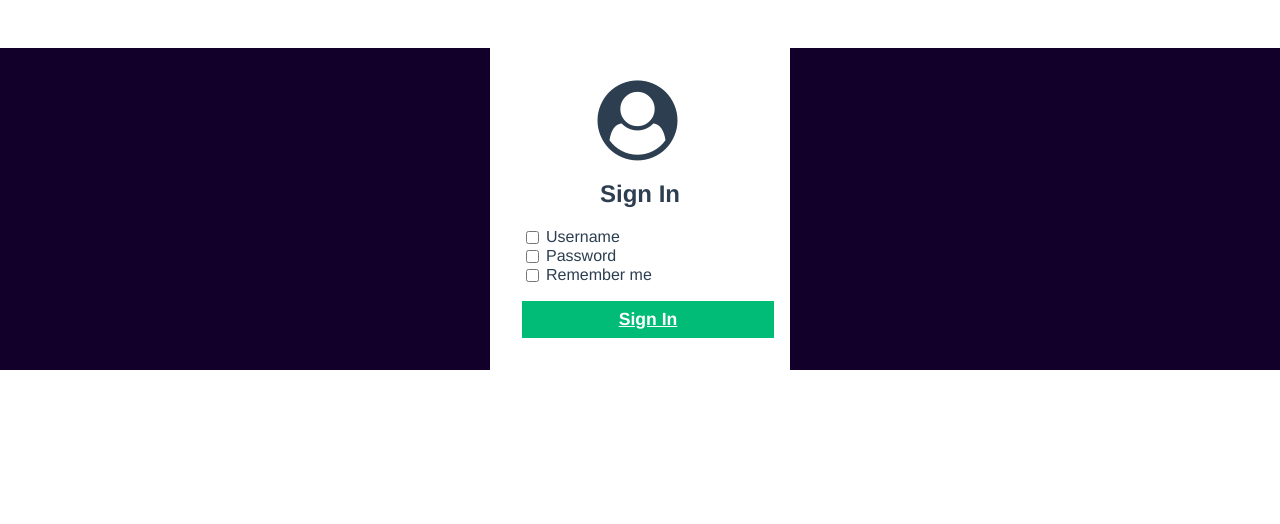
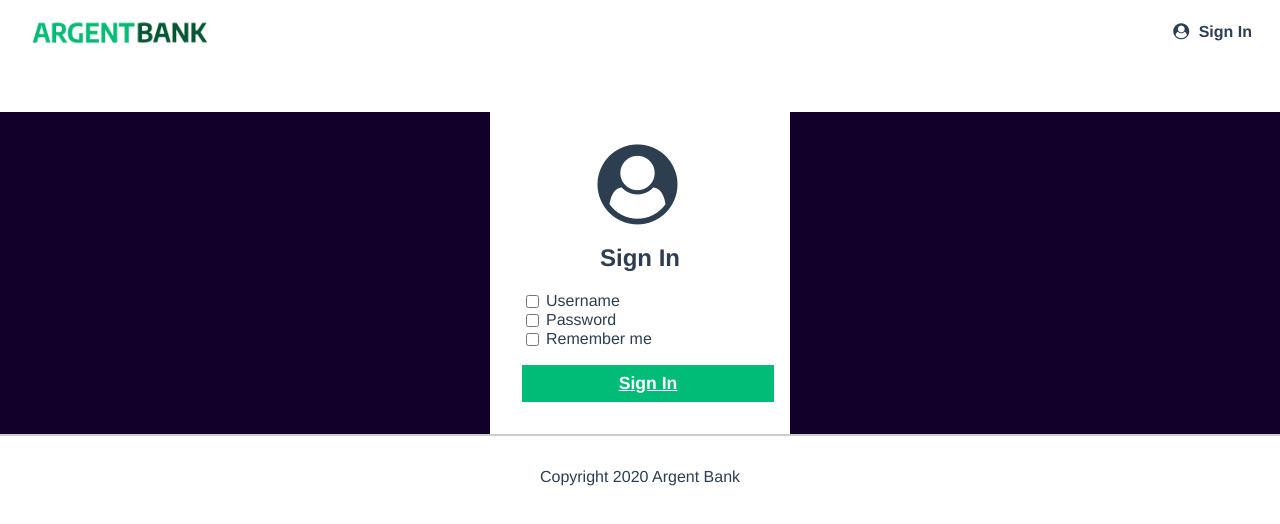
Before and after one commit to heltnx/argentbank, a React (Create React App) app: page /Sign in a window 1280 px wide. Shown: the top 524 px of the page. Built offline with nearby package versions, Linux system fonts and the light colour scheme.

Commit message:
ajout layout 'nav + footer per page ok

```diff
--- /dev/null
+++ b/src/Layouts/Layout.jsx
@@ -0,0 +1,16 @@
+import React from 'react';
+/*layout*/
+import NavBar from './Navbar/NavBar'
+import Footer from './Footer/Footer';
+
+const Layout = ({ children }) => {
+    return (
+        <div className='layout'>
+            <NavBar />
+            <main className='container'> {children} </main>
+            <Footer />
+        </div>
+    );
+};
+
+export default Layout;
--- a/src/Layouts/Navbar/NavBar.jsx
+++ b/src/Layouts/Navbar/NavBar.jsx
@@ -8,18 +8,16 @@ import './navbar.css';
 const NavBar = () => {
     return (
         <nav className="main-nav">
-            <a className="main-nav-logo" href="./index.html">
+            <Link to="/" className="main-nav-logo">
                 <img
                     className="main-nav-logo-image"
                     src={argentBankLogo}
                     alt="Argent Bank Logo"
                 />
                 <h1 className="sr-only">Argent Bank</h1>
-            </a>
+            </Link>
             <div>
                 <Link to="/sign" className="main-nav-item"><i className="fa fa-user-circle"></i> Sign In</Link>
-
-
             </div>
         </nav>
     );
--- a/src/pages/home/Home.jsx
+++ b/src/pages/home/Home.jsx
@@ -1,7 +1,6 @@
 import React from 'react';
 // layouts
-import NavBar from '../../Layouts/Navbar/NavBar';
-import Footer from '../../Layouts/Footer/Footer';
+import Layout from '../../Layouts/Layout';
 // images
 import ChatIcon from '../../assets/img/icon-chat.png';
 import MoneyIcon from '../../assets/img/icon-money.png';
@@ -10,13 +9,10 @@ import SecurityIcon from '../../assets/img/icon-security.png';
 import '../../assets/main.css'
 import './home.css'
 
-const HomePage = () => {
+const Home = () => {
     return (
-        <div>
-
-            <NavBar />
-
-            <main>
+        <Layout>
+            <div classname="home">
                 <div className="hero">
                     <section className="hero-content">
                         <h2 className="sr-only">Promoted Content</h2>
@@ -62,11 +58,9 @@ const HomePage = () => {
                     </div>
                 </section>
 
-            </main>
-
-            <Footer />
-        </div>
+            </div>
+        </Layout>
     );
 };
 
-export default HomePage;
+export default Home;
--- a/src/pages/sign/Sign.jsx
+++ b/src/pages/sign/Sign.jsx
@@ -1,17 +1,22 @@
 import React from 'react';
 // layouts
+import Layout from '../../Layouts/Layout';
 import SignForm from '../../Layouts/SignForm/SignForm';
 // style
 import './sign.css'
 
-const Sign = () => (
-    <main className='sign'>
-        <section className="sign-in-content">
-            <i className="fa fa-user-circle sign-in-icon"></i>
-            <h1>Sign In</h1>
-            <SignForm />
-        </section>
-    </main>
-);
+const Sign = () => {
+    return (
+        <Layout>
+            <div className='sign'>
+                <section className="sign-in-content">
+                    <i className="fa fa-user-circle sign-in-icon"></i>
+                    <h1>Sign In</h1>
+                    <SignForm />
+                </section>
+            </div>
+        </Layout>
+    )
+};
 
 export default Sign;
```
